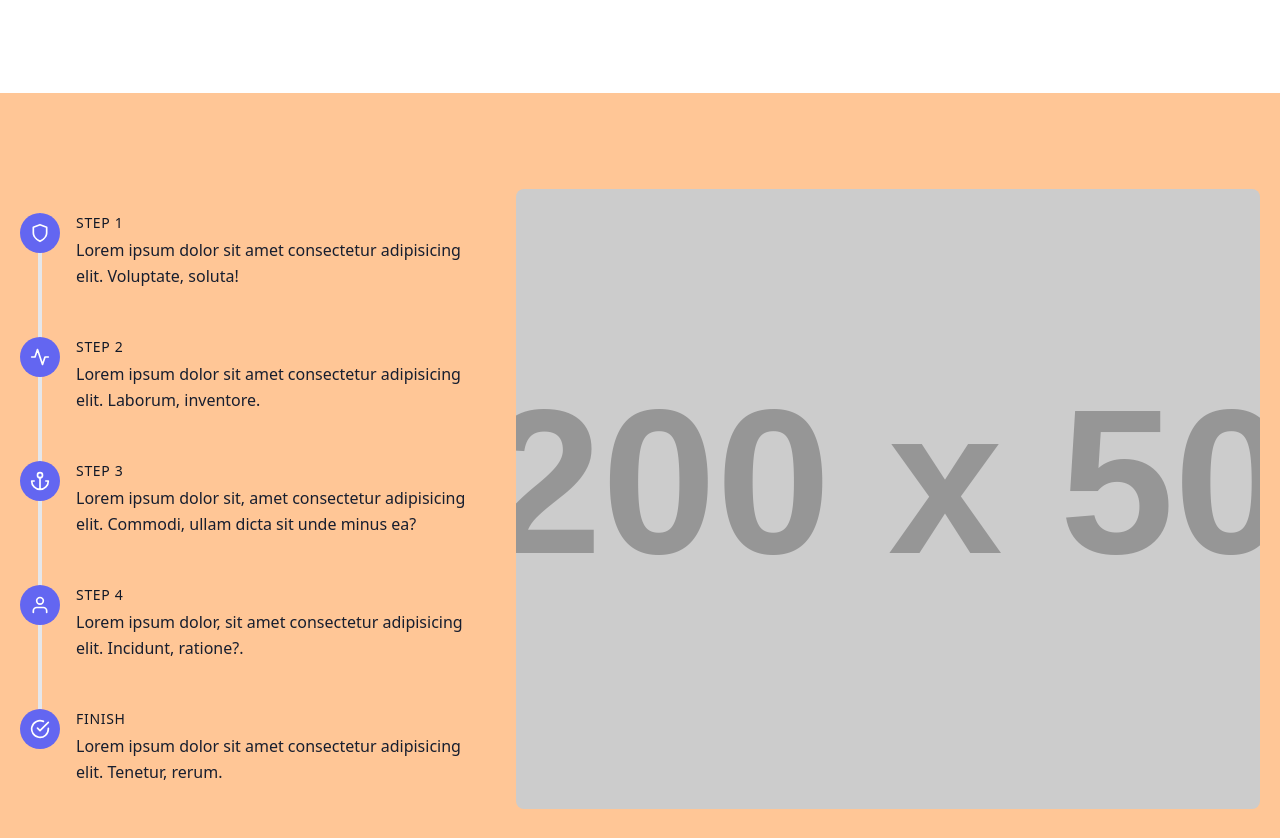
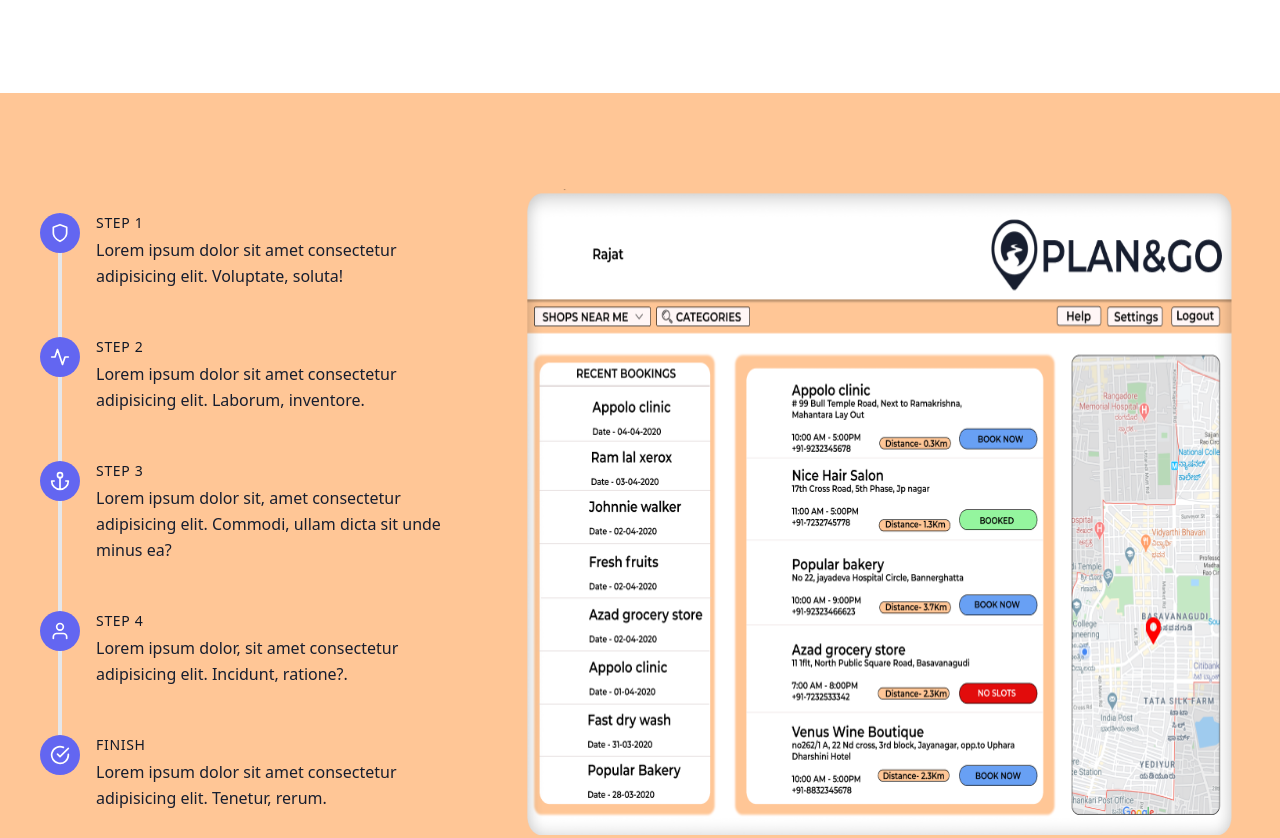
Before and after one commit to amanjainn/Covid19-PLANandGO, a plain HTML site: page index.html in a window 1280 px wide. Shown: the part 739-1577 px from the top of the page. Drawn offline with nearby package versions, Linux system fonts and the light colour scheme; placeholder pictures from the web are drawn by us.

Commit message:
Mockup added

```diff
--- a/index.html
+++ b/index.html
@@ -69,7 +69,7 @@
 
   <!-- Body -->
   <section class="text-gray-700 body-font body-color">
-    <div class="container px-5 py-24 mx-auto flex flex-wrap">
+    <div class="container px-10 py-24 mx-auto flex flex-wrap">
       <div class="flex flex-wrap w-full">
         <div class="lg:w-2/5 md:w-1/2 md:pr-10 md:py-6">
           <div class="flex relative pb-12">
@@ -143,7 +143,7 @@
             </div>
           </div>
         </div>
-        <img class="lg:w-3/5 md:w-1/2 object-cover object-center rounded-lg md:mt-0 mt-12" src="https://dummyimage.com/1200x500" alt="step">
+        <img class="lg:w-3/5 md:w-1/2 y-img -cover object-center rounded-lg md:mt-0 mt-12 pr-2"  src="./images/mockup2.png" alt="step">
       </div>
     </div>
   </section>
--- a/style.css
+++ b/style.css
@@ -5,3 +5,7 @@
 .text-light{
     color: #171e2f;
 }
+
+/* .y-img{
+    width: fit-content !important;
+} */
```
Also changed, not shown: images/257-2572603_user-man-social-avatar-profile-icon-man-avatar-in-circle.png (added), images/800584-medical-shop-01.jpg (added), images/mockup1.png (added), images/mockup2.png (added), images/the-india-hair-cutting-saloon-kalbadevi-mumbai-salons-1Ql8bciOCedNDOD.jpg (added).
